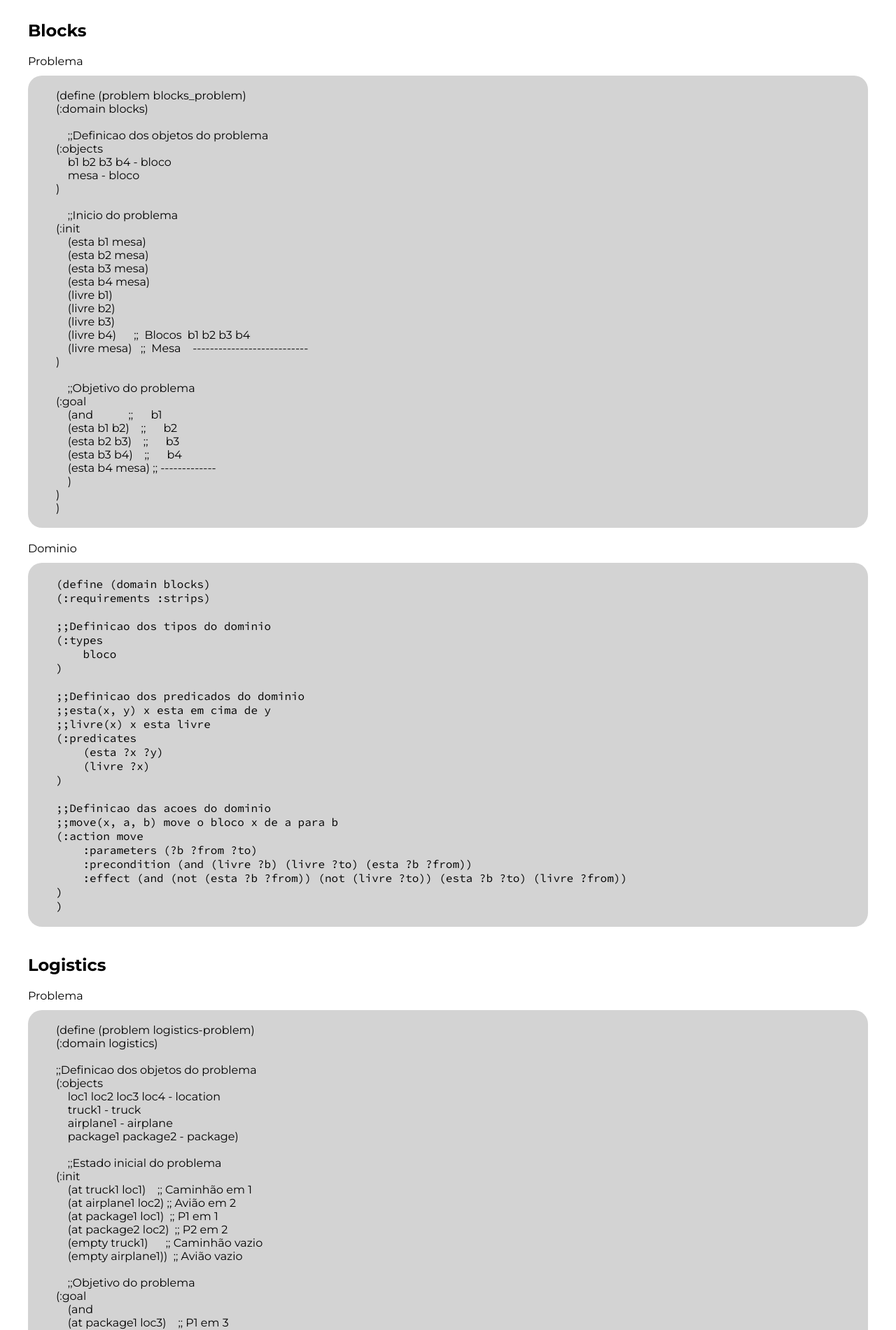
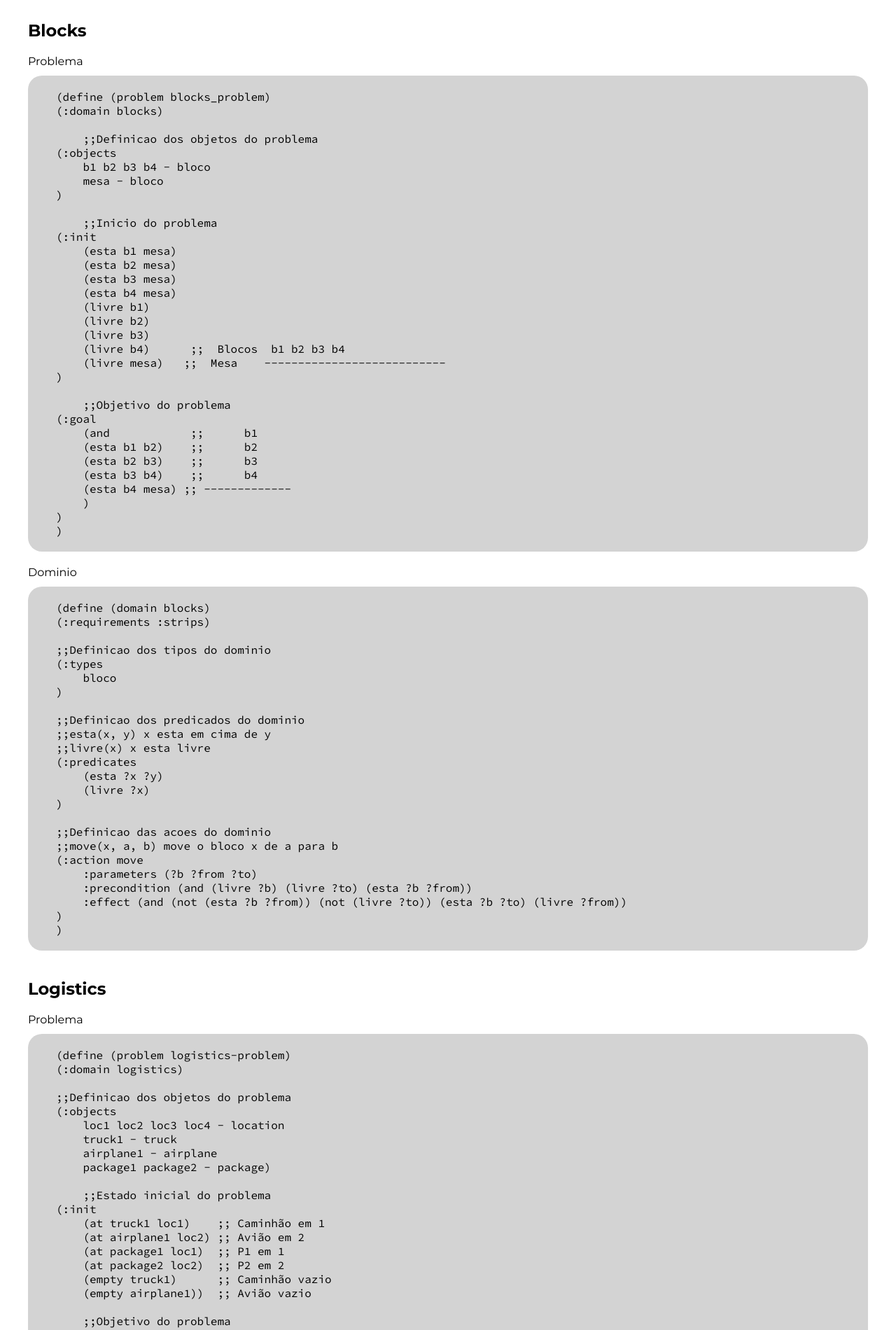
Before and after one commit to BrunoSouzaLacerda/webpage-ic, a plain HTML site: page index.html in a window 1280 px wide. Shown: the part 3280-5180 px from the top of the page at 70% size. Drawn offline with Linux system fonts and the light colour scheme.

Commit message:
Update index.html

```diff
--- a/index.html
+++ b/index.html
@@ -194,7 +194,7 @@
     <div class="problema">
         <p>Problema</p>
         <div class="dp-background">
-            <pre><code>
+            <pre><code style="font-family: Source Code Pro, monospace;">
 (define (problem blocks_problem)
 (:domain blocks)
 
@@ -268,7 +268,7 @@
     <div class="problema">
         <p>Problema</p>
         <div class="dp-background">
-            <pre><code>
+            <pre><code style="font-family: Source Code Pro, monospace;">
 (define (problem logistics-problem)
 (:domain logistics)
 
```
